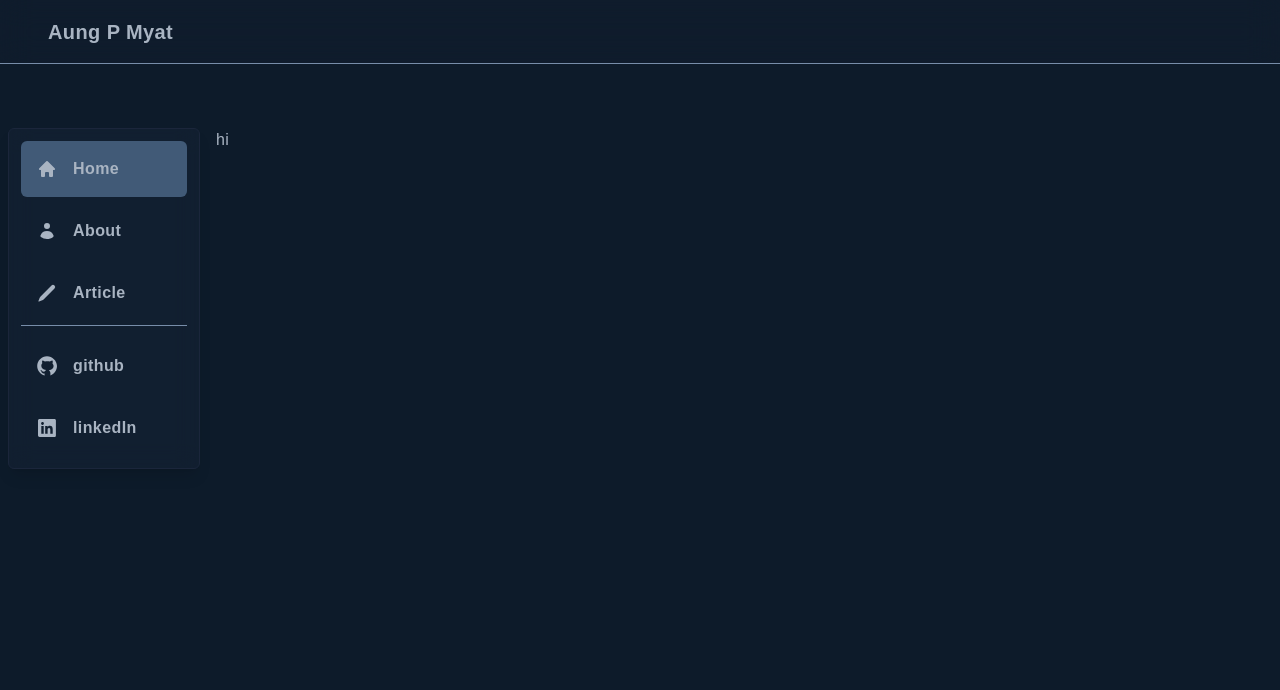
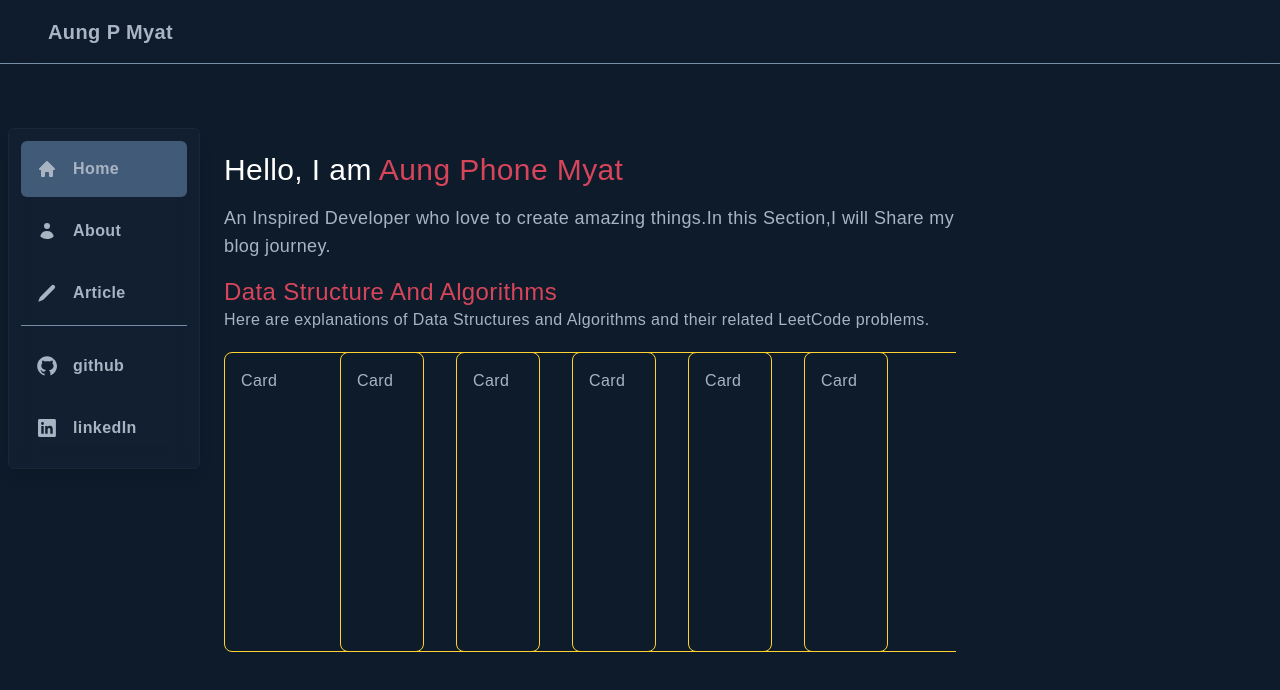
Before and after one commit to AungPM2003/my-portfolia, a Next.js app: page / in a window 1280 px wide. Shown: the top 690 px of the page. Built offline with nearby package versions, Linux system fonts and the light colour scheme; a web font is replaced by a local one.

Commit message:
starting home page and framing article card

```diff
--- a/app/(web)/about/page.tsx
+++ b/app/(web)/about/page.tsx
@@ -23,7 +23,7 @@ export default async function page() {
             null
           }
         </div>
-        <div className=" text-paragraph/10">
+        <div className="text-paragraph/10">
           {
             author?.bio ? (
               <PortableText value={author.bio} components={components}/>
--- a/app/(web)/page.tsx
+++ b/app/(web)/page.tsx
@@ -1,3 +1,15 @@
+// import Title from '@/app/_components/title'
+import ArticleCard from '@/app/_components/articleCards'
 export default function Page() {
-  return <div>hi</div>;
+  return (<div className="py-6 px-2">
+    {/* <Title text='Home'/> */}
+
+      <h2 className='text-white text-3xl'>Hello, I am <span className='text-highlight-alt'>Aung Phone Myat</span></h2>
+      <p className="text-lg py-4">
+        An Inspired Developer who love to create amazing things.In this Section,I will Share my blog journey.
+      </p>
+
+
+        <ArticleCard/>
+  </div>);
 }
--- a/app/(web)/projects/page.tsx
+++ b/app/(web)/projects/page.tsx
@@ -0,0 +1,7 @@
+export default function Page(){
+    return(
+        <>
+        <div>hi</div>
+        </>
+    )
+}
--- /dev/null
+++ b/app/_components/articleCards/index.tsx
@@ -0,0 +1,25 @@
+const test = [
+    {id:1,name:"card1"},
+    {id:2,name:"card2"},
+    {id:3,name:"card3"},
+    {id:4,name:"card4"},
+    {id:5,name:"card5"},
+    {id:6,name:"card5"},
+]
+export default function Index(){
+    return (
+        <div>
+        <h2 className="text-highlight-alt text-2xl">Data Structure And Algorithms</h2>
+        <p>Here are explanations of Data Structures and Algorithms and their related LeetCode problems.</p>
+        <div className="py-5 flex gap-4 max-w-187.5 overflow-x-scroll scrollbar-thin scrollbar-thumb-deep-3 scrollbar-track-deep-2 ">
+            {
+                test.map((single) => (
+                    <div key={single.id} className="p-4 w-50 h-75 shrink-0 border border-amber-300 hover:-ml-17.5 hover:rotate-6 hover:-translate-y-2 first:hover:translate-y-0 first:hover:ml-25 hover:-translate-20 hover:mr-11 first:ml-0 -ml-25 origin-center transition-all will-change-transform duration-200 rounded-lg ">
+                        Card
+                    </div>
+                ))
+            }
+        </div>
+        </div>
+    )
+}
```
